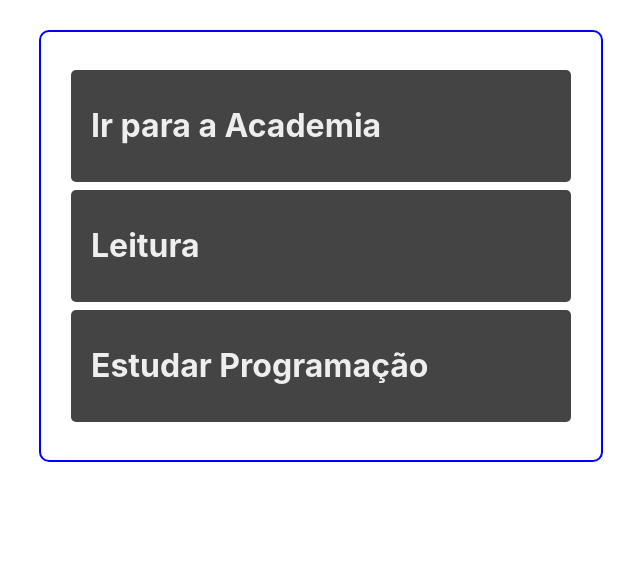
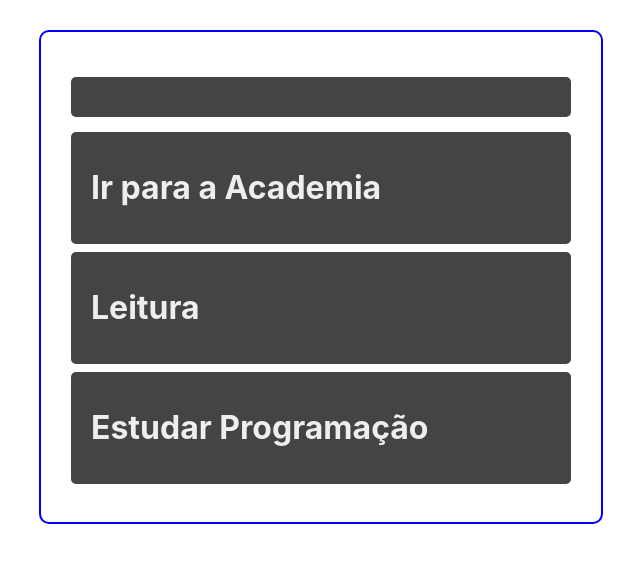
Before and after one commit to guilherme-braga4/tasklist, a React (Create React App) app: page / in a window 1280 px wide. Shown: the top 562 px of the page, without its empty margins (319-959 px from the left). Built offline with nearby package versions, Linux system fonts and the light colour scheme.

Commit message:
add_task

```diff
--- a/src/App.js
+++ b/src/App.jsx
@@ -1,5 +1,6 @@
 import React, { useState } from 'react'
 import Tasks from './components/tasks'
+import AddTask from './components/Addtask'
 import './App.css'
 
 /*Array Function - processe os componentes em qualquer ordem*/
@@ -31,6 +32,7 @@
   /* é no return () onde renderizamos todas as funções para o JS*/
   return (
     <div className="container">
+      <AddTask/>
       <Tasks tasks={tasks} />
     </div>
   )
--- /dev/null
+++ b/src/components/Addtask.css
@@ -0,0 +1,15 @@
+.add-task-container {
+  margin: 15px 0;
+  width: 100%;
+  display: flex;
+}
+
+.add-task-input {
+  height: 40px;
+  padding: 0 10px;
+  border-radius: 5px;
+  border: none;
+  flex: 2;
+  background-color: #444;
+  color: #eee
+}
--- /dev/null
+++ b/src/components/Addtask.jsx
@@ -0,0 +1,15 @@
+import React from 'react'
+import "./Addtask.css"
+
+/*usamos JSX, então o <input> é literalmente um HTML*/
+const AddTask = () => {
+  return (
+  <div className="add-task-container">
+    <input className="add-task-input" type="text">
+
+    </input>
+  </div>
+   );
+}
+
+export default AddTask;
```
Also changed, not shown: src/components/task.jsx (renamed from src/components/task.js), src/components/tasks.jsx (renamed from src/components/tasks.js).
